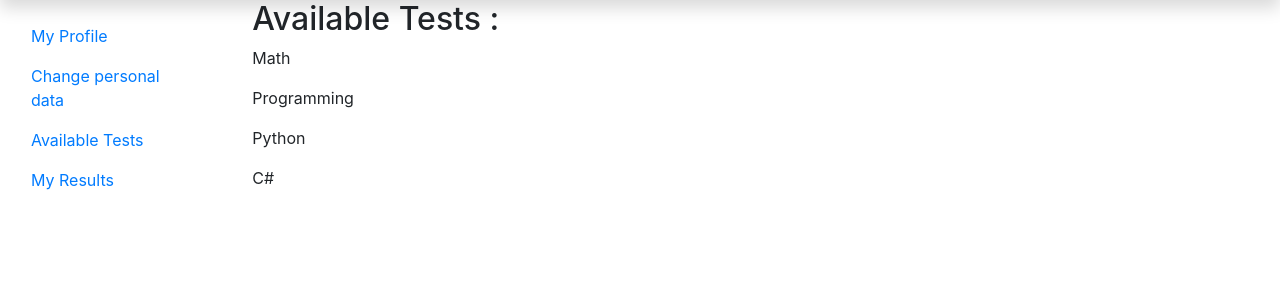
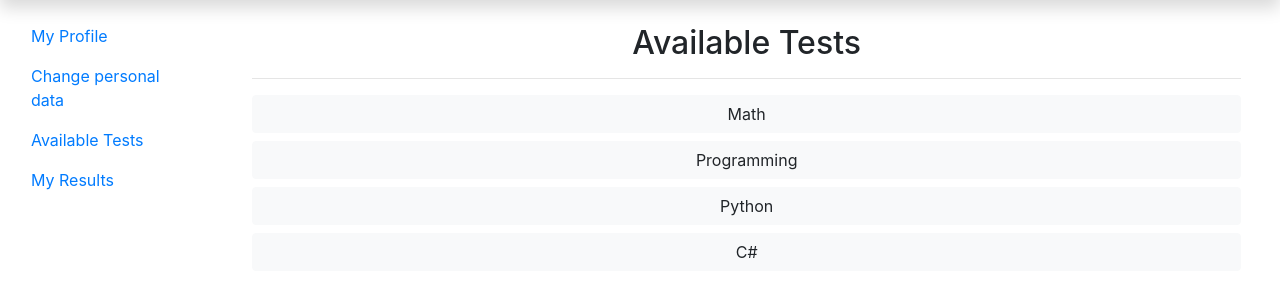
Before and after one commit to MEVIO01/Testing, a Django app: page /available_tests/ in a window 1280 px wide. Shown: the part 56-356 px from the top of the page. Run offline with Django 3.2, Linux system fonts and the light colour scheme; data comes from the database, SQL or seed files in the repository; both versions use the stored data as it was after the commit; some libraries are stand-ins or nearby versions.

```diff
--- a/testing/templates/base.html
+++ b/testing/templates/base.html
@@ -47,7 +47,7 @@
       </div>
     </nav>
 
-    <main role="main" class="col-md-9 ml-sm-auto col-lg-10 px-md-4"><div class="chartjs-size-monitor" style="position: absolute; left: 0px; top: 0px; right: 0px; bottom: 0px; overflow: hidden; pointer-events: none; visibility: hidden; z-index: -1;"><div class="chartjs-size-monitor-expand" style="position:absolute;left:0;top:0;right:0;bottom:0;overflow:hidden;pointer-events:none;visibility:hidden;z-index:-1;"><div style="position:absolute;width:1000000px;height:1000000px;left:0;top:0"></div></div><div class="chartjs-size-monitor-shrink" style="position:absolute;left:0;top:0;right:0;bottom:0;overflow:hidden;pointer-events:none;visibility:hidden;z-index:-1;"><div style="position:absolute;width:200%;height:200%;left:0; top:0"></div></div></div>
+    <main role="main" class="col-md-9 ml-sm-auto col-lg-10 px-md-4 mt-4"><div class="chartjs-size-monitor" style="position: absolute; left: 0px; top: 0px; right: 0px; bottom: 0px; overflow: hidden; pointer-events: none; visibility: hidden; z-index: -1;"><div class="chartjs-size-monitor-expand" style="position:absolute;left:0;top:0;right:0;bottom:0;overflow:hidden;pointer-events:none;visibility:hidden;z-index:-1;"><div style="position:absolute;width:1000000px;height:1000000px;left:0;top:0"></div></div><div class="chartjs-size-monitor-shrink" style="position:absolute;left:0;top:0;right:0;bottom:0;overflow:hidden;pointer-events:none;visibility:hidden;z-index:-1;"><div style="position:absolute;width:200%;height:200%;left:0; top:0"></div></div></div>
       {% block content %}
       {% endblock %}
     </main>
--- a/testing/tests/templates/tests/tests.html
+++ b/testing/tests/templates/tests/tests.html
@@ -4,9 +4,10 @@
 
 {% block content %}
 <div class="container">
-	<h2>Available Tests : </h2>
+	<h2 class="text-center">Available Tests</h2>
+	<hr>
 	{% for test in tests %}
-		<p>{{test.title}}</p>
+	<button type="button" class="btn btn-light btn-block">{{test.title}}</button>
 	{% endfor %}
 </div>
 {% endblock %}
```
Also changed, not shown: testing/db.sqlite3.
